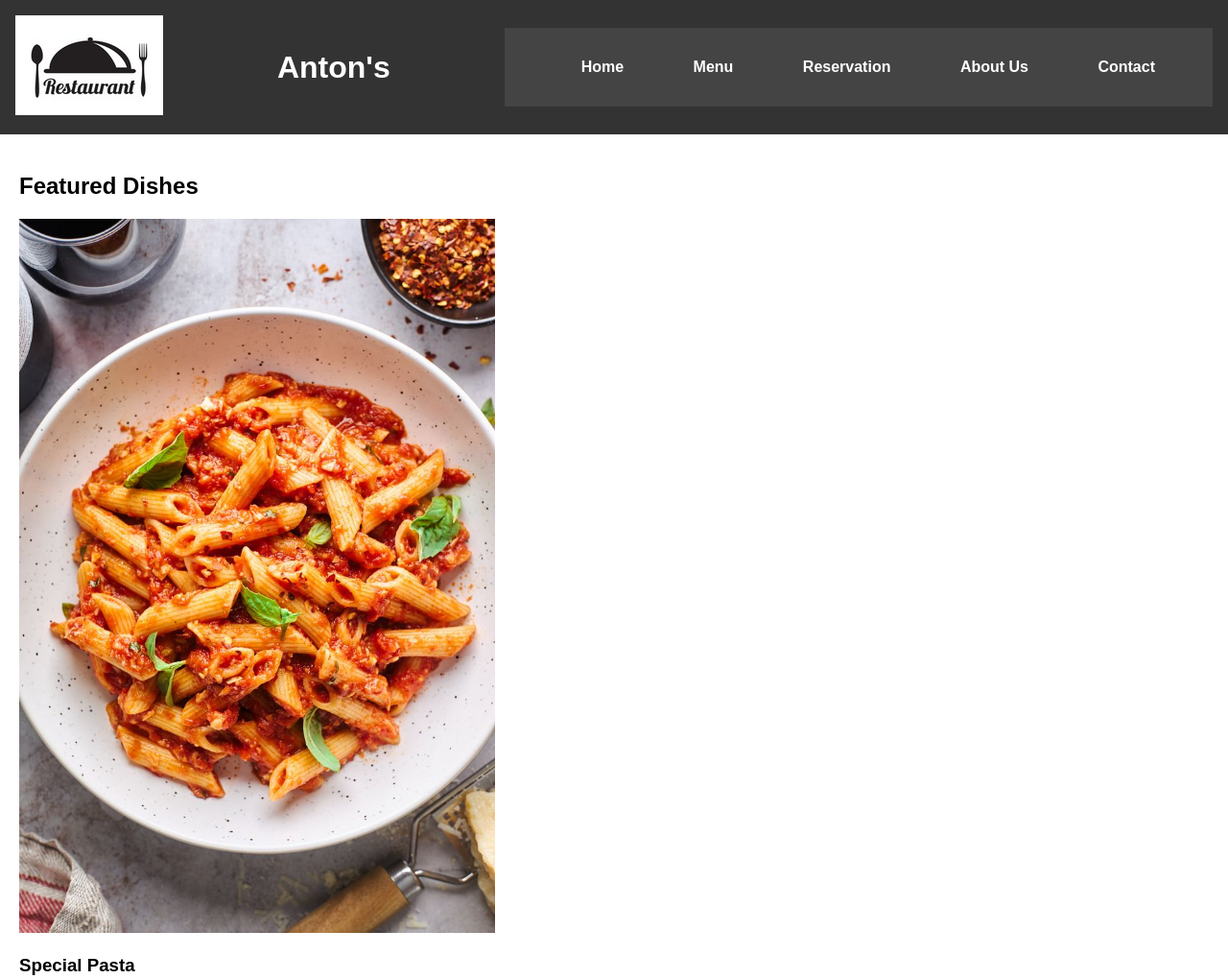
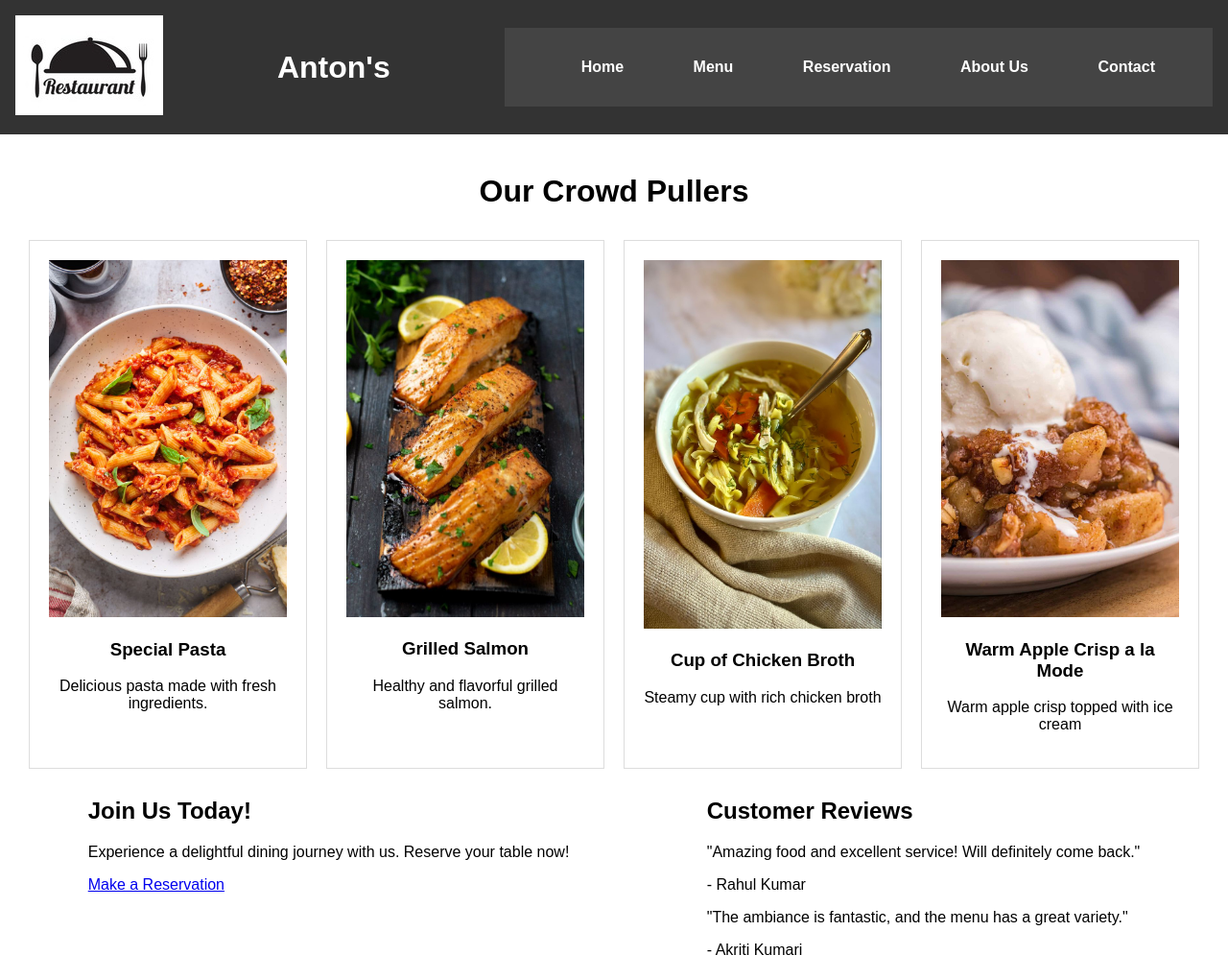
Before and after one commit to anisharavishankar04/resturant-website, a plain HTML site: page index.html in a window 1280 px wide. Shown: the top 1020 px of the page at 96% size. Drawn offline with Linux system fonts and the light colour scheme.

Commit message:
hehe
no lol

```diff
--- a/index.html
+++ b/index.html
@@ -29,33 +29,28 @@
     </header>
 
     <main>
+        <h1>Our Crowd Pullers</h1>
         <section id="featured-dishes">
-            <h2>Featured Dishes</h2>
             <div class="dish">
-                <img src="Images/Pasta.jpg" alt="Pasta" width="40%">
+                <img src="Images/Pasta.jpg" alt="Pasta">
                 <h3>Special Pasta</h3>
                 <p>Delicious pasta made with fresh ingredients.</p>
             </div>
             <div class="dish">
-                <img src="Images/Grilled Salmon.jpg" alt="Grilled Salmon" width="40%">
+                <img src="Images/Grilled Salmon.jpg" alt="Grilled Salmon">
                 <h3>Grilled Salmon</h3>
                 <p>Healthy and flavorful grilled salmon.</p>
             </div>
             <div class="dish">
-                <img src="Images/Cup of Chicken Broth.jpg" alt="Cup of Chicken Broth" width="40%">
+                <img src="Images/Cup of Chicken Broth.jpg" alt="Cup of Chicken Broth">
                 <h3>Cup of Chicken Broth</h3>
                 <p>Steamy cup with rich chicken broth</p>
             </div>
             <div class="dish">
-                <img src="Images/Warm Apple Crisp a la Mode.jpg" alt="Warm Apple Crisp a la Mode" width="50%">
+                <img src="Images/Warm Apple Crisp a la Mode.jpg" alt="Warm Apple Crisp a la Mode">
                 <h3>Warm Apple Crisp a la Mode</h3>
                 <p>Warm apple crisp topped with ice cream</p>
             </div>
-
-            <h3>Menu</h3>
-            <p>Reimagining Bengaluru rich culinary history through comforting, eclectic Indian cuisine with deep European influences.</p>
-
-            <a href="menu.html" class="menu-button">View Full Menu</a>
         </section>
 
         <section id="cta">
--- a/styles.css
+++ b/styles.css
@@ -4,6 +4,29 @@ body {
     padding: 0;
 }
 
+main {
+    display: flex;
+    flex-wrap: wrap;
+    justify-content: space-around;
+    padding: 20px;
+}
+
+.dish {
+    width: 25%;
+    margin: 10px;
+    padding: 20px;
+    border: 1px solid #ddd;
+    text-align: center;
+    float:left;
+}
+
+#featured-dishes{
+    display:flex;
+}
+img {
+    max-width: 100%;
+    height: auto;
+}
 header {
     background-color: #333;
     color: #fff;
```
